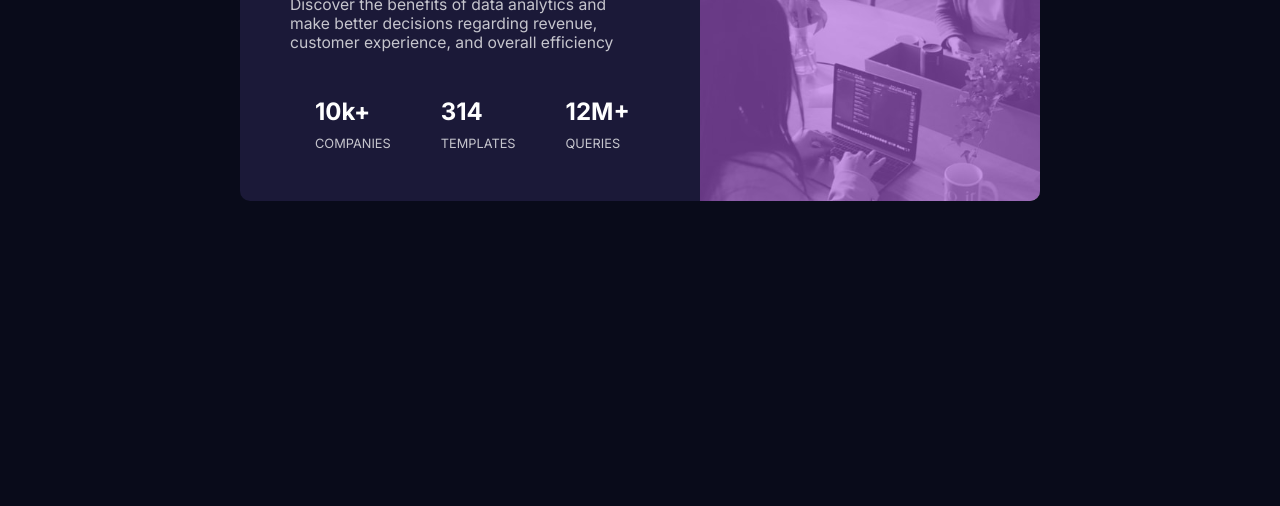
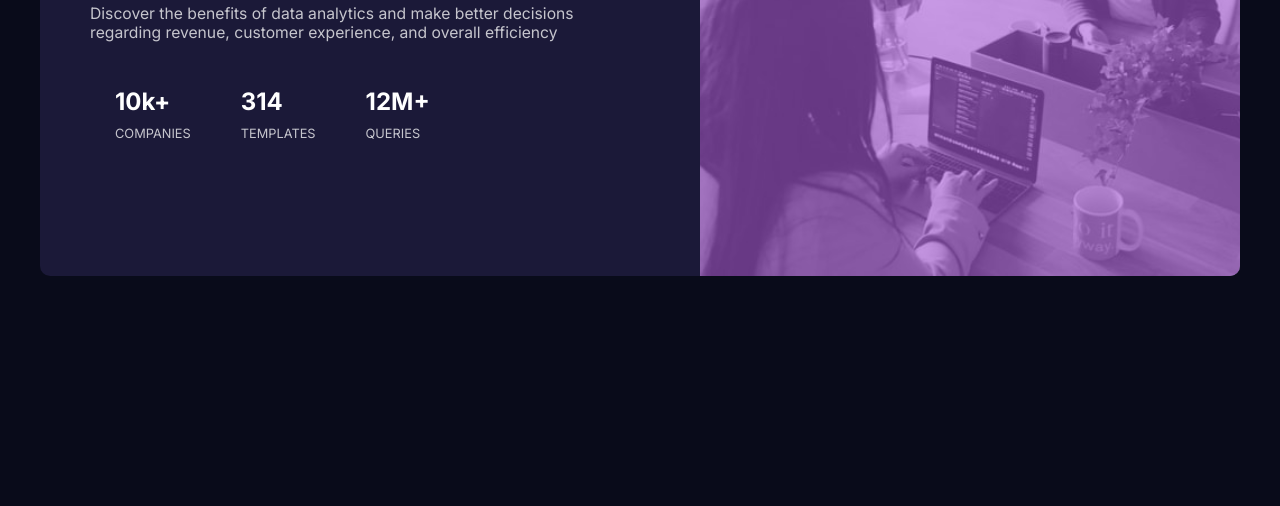
Before and after one commit to CassiuSRSA/stats-preview-card-frontendMentor, a plain HTML site: page index.html in a window 1280 px wide. Shown: the part 294-800 px from the top of the page. Drawn offline with Linux system fonts and the light colour scheme.

Commit message:
made card bigger

```diff
--- a/style.css
+++ b/style.css
@@ -1,5 +1,5 @@
 /* Starting project from mobile 1st and then working to desktop */
-/* Setting variables for colour in project */
+/* Setting variables for colours in project */
 
 :root {
   --clr-primary-darkblue: hsl(233, 47%, 7%);
@@ -45,9 +45,8 @@ body {
 }
 
 .hero{
-  background: url('images/image-header-mobile.jpg') no-repeat center center/cover;
-  background-blend-mode: darken;
-  width: 100%;
+  background: url('images/image-header-mobile.jpg') center center/cover no-repeat;
+  width: 50%;
   height: 280px;
   position: relative;
   overflow:hidden;
@@ -99,11 +98,12 @@ body {
 @media (min-width: 765px)  {
   .card-container {
     flex-direction: row-reverse;
-    min-width: 800px;
+    min-width: 1200px;
+    min-height: 500px;
   }
   .hero {
-    max-width: 50%;
-    min-height: 350px;
+    min-height: 500px;
+    background: url('images/image-header-desktop.jpg') center center/cover no-repeat;
   }
   .card-contents {
     text-align: start;
@@ -118,6 +118,4 @@ body {
   .paragraph{
     padding-left: 0;
   }
-
-
 }
```
